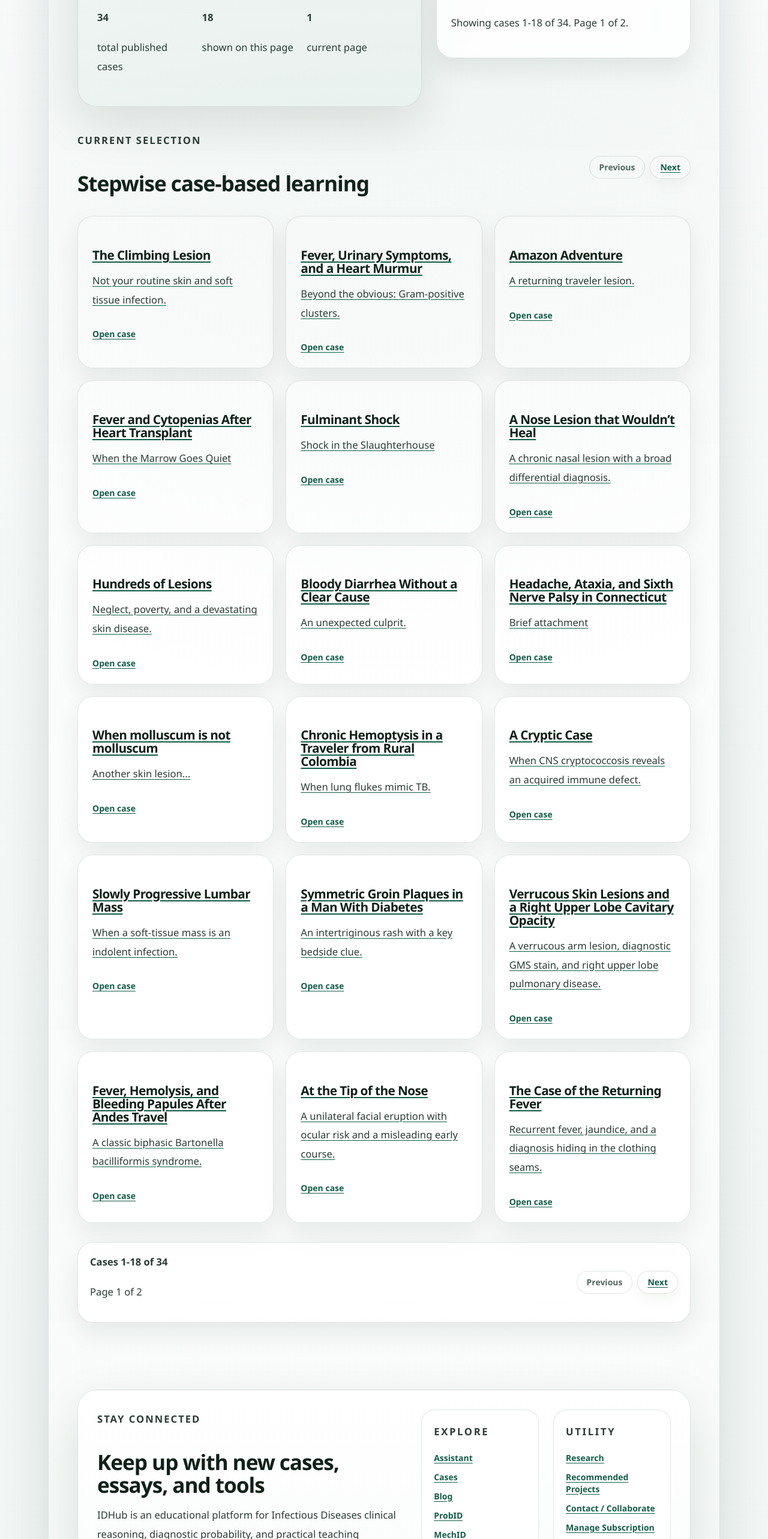
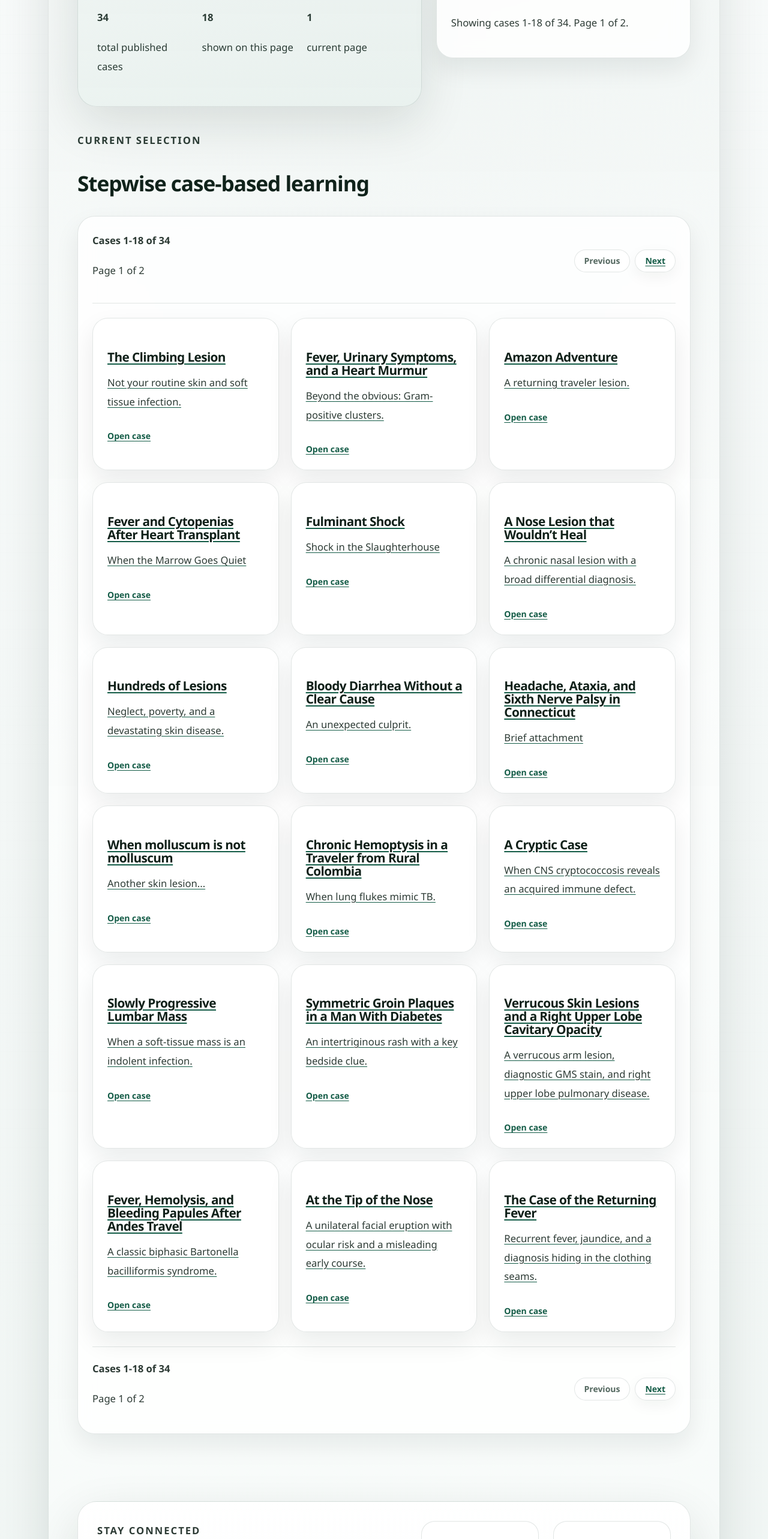
Before and after one commit to alvarojg11/IDHub, a Next.js app: page /cases in a window 1280 px wide. Shown: the part 679-3245 px from the top of the page at 60% size. Built offline with nearby package versions, Linux system fonts and the light colour scheme; no server answers.

Commit message:
style update

```diff
--- a/app/blog/page.tsx
+++ b/app/blog/page.tsx
@@ -58,6 +58,7 @@ export default async function BlogPage() {
           </div>
         </div>
 
+        <div className="idhub-panel rounded-[1.8rem] p-5 sm:p-6">
           <div className="grid gap-5 sm:grid-cols-2 xl:grid-cols-3">
             {posts.map((post) => {
               const dateLabel = post.publishedAt
@@ -77,7 +78,9 @@ export default async function BlogPage() {
                       <h3 className="mt-4 text-3xl font-semibold text-[var(--foreground)] transition group-hover:text-[var(--primary)]">
                         {post.title}
                       </h3>
-                    <p className="mt-4 text-sm leading-7 text-[var(--muted)]">{post.description}</p>
+                      <p className="mt-4 text-sm leading-7 text-[var(--muted)]">
+                        {post.description}
+                      </p>
                       <span className="mt-auto pt-8 text-sm font-semibold text-[var(--primary)]">
                         Read article
                       </span>
@@ -86,6 +89,7 @@ export default async function BlogPage() {
                 </article>
               );
             })}
+          </div>
         </div>
       </section>
 
--- a/app/cases/page.tsx
+++ b/app/cases/page.tsx
@@ -120,44 +120,11 @@ export default async function CasesPage({ searchParams }: CasesPageProps) {
               Stepwise case-based learning
             </h2>
           </div>
-
-          {totalPages > 1 ? (
-            <div className="flex flex-wrap items-center gap-2">
-              <PaginationLink
-                href={pageHref(currentPage - 1)}
-                disabled={!hasPrev}
-                label="Previous"
-              />
-              <PaginationLink
-                href={pageHref(currentPage + 1)}
-                disabled={!hasNext}
-                label="Next"
-              />
-            </div>
-          ) : null}
         </div>
 
-        <div className="grid gap-5 sm:grid-cols-2 xl:grid-cols-3">
-          {visibleCases.map((c) => (
-            <Link
-              key={c.slug}
-              href={`/cases/${c.slug}`}
-              className="group rounded-[1.6rem] border border-[var(--border)] bg-white p-6 shadow-[var(--shadow-soft)] transition hover:-translate-y-1 hover:border-[var(--border-strong)]"
-            >
-              <h3 className="text-3xl font-semibold text-[var(--foreground)] transition group-hover:text-[var(--primary)]">
-                {c.title}
-              </h3>
-              <p className="mt-4 text-sm leading-7 text-[var(--muted)]">{c.description}</p>
-              <div className="mt-8 text-sm font-semibold text-[var(--primary)]">Open case</div>
-            </Link>
-          ))}
-        </div>
-      </section>
-
-      {totalPages > 1 ? (
-        <section className="mt-8">
-          <div className="idhub-panel rounded-[1.6rem] px-5 py-4">
-            <div className="flex flex-col gap-4 sm:flex-row sm:items-center sm:justify-between">
+        <div className="idhub-panel rounded-[1.8rem] p-5 sm:p-6">
+          {totalPages > 1 ? (
+            <div className="mb-6 flex flex-col gap-4 border-b border-[var(--border)] pb-5 sm:flex-row sm:items-center sm:justify-between">
               <div>
                 <p className="text-sm font-semibold text-[var(--foreground)]">
                   Cases {start + 1}-{end} of {cases.length}
@@ -180,9 +147,51 @@ export default async function CasesPage({ searchParams }: CasesPageProps) {
                 />
               </div>
             </div>
+          ) : null}
+
+          <div className="grid gap-5 sm:grid-cols-2 xl:grid-cols-3">
+            {visibleCases.map((c) => (
+              <Link
+                key={c.slug}
+                href={`/cases/${c.slug}`}
+                className="group rounded-[1.6rem] border border-[var(--border)] bg-white p-6 shadow-[var(--shadow-soft)] transition hover:-translate-y-1 hover:border-[var(--border-strong)]"
+              >
+                <h3 className="text-3xl font-semibold text-[var(--foreground)] transition group-hover:text-[var(--primary)]">
+                  {c.title}
+                </h3>
+                <p className="mt-4 text-sm leading-7 text-[var(--muted)]">{c.description}</p>
+                <div className="mt-8 text-sm font-semibold text-[var(--primary)]">Open case</div>
+              </Link>
+            ))}
           </div>
-        </section>
-      ) : null}
+
+          {totalPages > 1 ? (
+            <div className="mt-6 flex flex-col gap-4 border-t border-[var(--border)] pt-5 sm:flex-row sm:items-center sm:justify-between">
+              <div>
+                <p className="text-sm font-semibold text-[var(--foreground)]">
+                  Cases {start + 1}-{end} of {cases.length}
+                </p>
+                <p className="text-sm text-[var(--muted)]">
+                  Page {currentPage} of {totalPages}
+                </p>
+              </div>
+
+              <div className="flex flex-wrap items-center gap-2">
+                <PaginationLink
+                  href={pageHref(currentPage - 1)}
+                  disabled={!hasPrev}
+                  label="Previous"
+                />
+                <PaginationLink
+                  href={pageHref(currentPage + 1)}
+                  disabled={!hasNext}
+                  label="Next"
+                />
+              </div>
+            </div>
+          ) : null}
+        </div>
+      </section>
 
       <SiteFooter />
     </section>
--- a/app/page.tsx
+++ b/app/page.tsx
@@ -119,7 +119,7 @@ export default function Home() {
             <div className="relative">
               <p className="idhub-kicker">Infectious Diseases Education</p>
               <h1 className="idhub-display mt-4 max-w-3xl text-5xl leading-[0.95] text-[var(--foreground)] sm:text-6xl lg:text-7xl">
-                Infectious Diseases education centered on clinical reasoning, evidence, and uncertainty.
+                An educational platform for Infectious Diseases
               </h1>
               <p className="mt-6 max-w-2xl text-lg leading-8 text-[var(--muted)]">
                 IDHub brings together cases, teaching essays, and decision-support tools so learners
```
Lines whose indentation alone changed are shown as unchanged.
